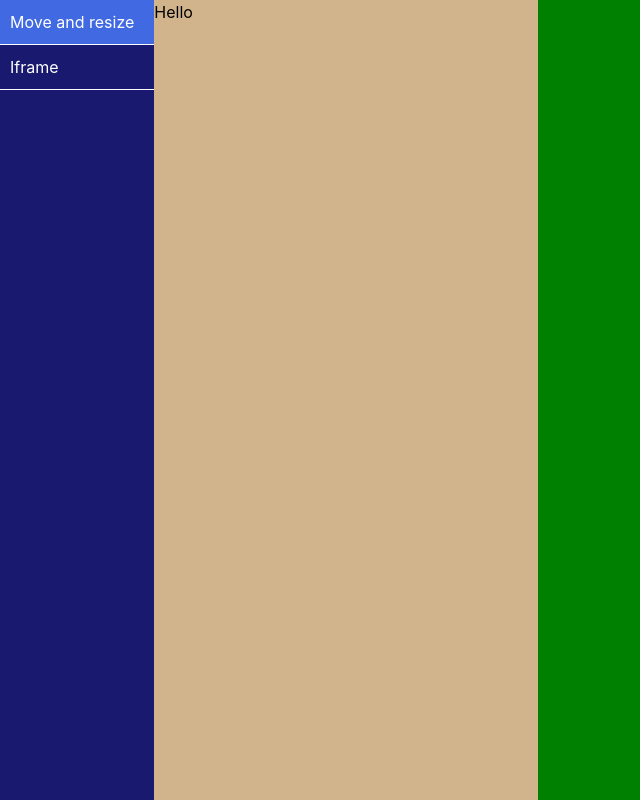
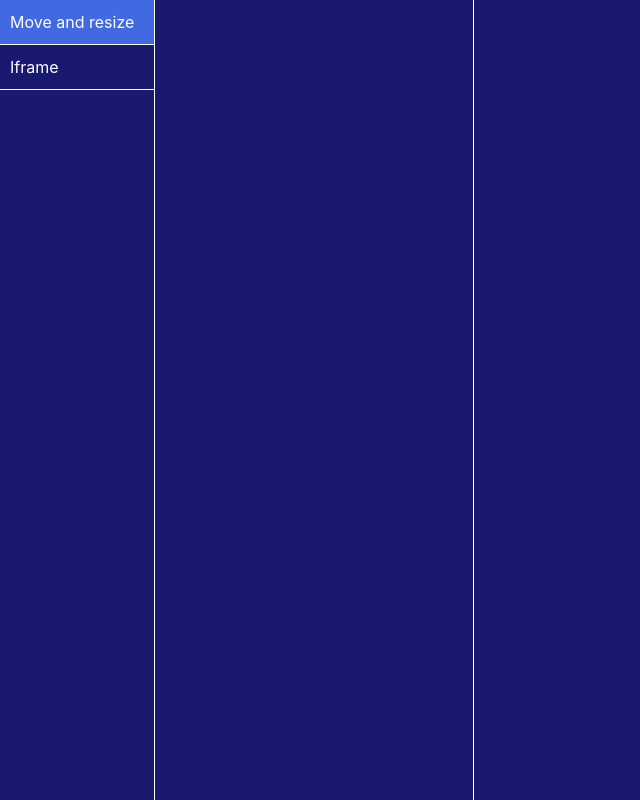
Before and after one commit to billdestein/better-frames, a React (Create React App) app: page / in a window 1280 px wide. Shown: the whole page, without its empty margins (0-640 px from the left). Built offline with nearby package versions, Linux system fonts and the light colour scheme.

Commit message:
More work

```diff
--- a/package.json
+++ b/package.json
@@ -68,6 +68,7 @@
     "@types/lodash": "^4.17.21",
     "auto-bind": "^5.0.1",
     "lodash": "^4.17.21",
+    "react-markdown": "^10.1.0",
     "react-tooltip": "^5.30.0",
     "styled-components": "^6.1.19"
   }
--- a/src/App.tsx
+++ b/src/App.tsx
@@ -15,12 +15,16 @@ const LeftDiv = styled.div`
 `
 
 const MiddleDiv = styled.div`
-    background-color: tan;
-    width: 30%;
+    background-color: midnightblue;
+    border-left: 1px solid white;
+    border-right: 1px solid white;
+    color: white;
+    padding: 10px;
+    width: 25%;
 `
 
 const RightDiv = styled.div`
-    background-color: green;
+    background-color: midnightblue;
     color: black;
     flex-grow: 1;
     height: 100%;
@@ -40,7 +44,7 @@ function App() {
         <Left exampleSelected={exampleSelected}/>
       </LeftDiv>
       <MiddleDiv>
-        Hello
+        { example === null ? <div/> : example.markdown }
       </MiddleDiv>
       <RightDiv>
         <Right example={example}/>
--- a/src/Left.tsx
+++ b/src/Left.tsx
@@ -1,17 +1,28 @@
 import React from 'react'
 import styled from 'styled-components'
+import { Example } from './types'
+import { Iframe } from './examples/Iframe'
 import { MoveAndResize } from './examples/MoveAndResize'
-import { Iframe } from './examples/Iframe'
-import { Example } from './types'
+import ReactMarkdown from 'react-markdown'
+
+const moveAndResizeMarkdown = `
+# Heading
+`
+
+const iframeMarkdown = `
+# Heading
+`
 
 const examples: Example[] = [
   {
     name: 'Move and resize',
-    element: <MoveAndResize/>
+    element: <MoveAndResize/>,
+    markdown: <ReactMarkdown children={moveAndResizeMarkdown} />
   },
   {
     name: 'Iframe',
-    element: <Iframe/>
+    element: <Iframe/>,
+    markdown: <ReactMarkdown children={iframeMarkdown} />
   }
 ]
 
--- a/src/types.tsx
+++ b/src/types.tsx
@@ -1,4 +1,5 @@
 export type Example = {
   name: string
   element: React.JSX.Element
+  markdown: React.JSX.Element
 }
```
Also changed, not shown: 1 other file (tests, documents, lock files or other folders).
